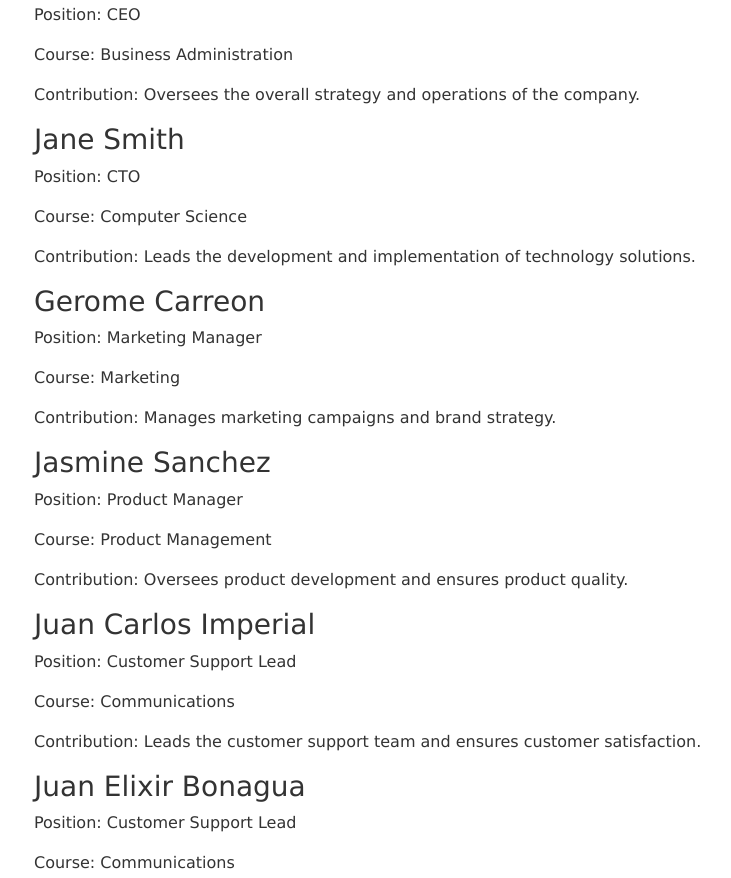
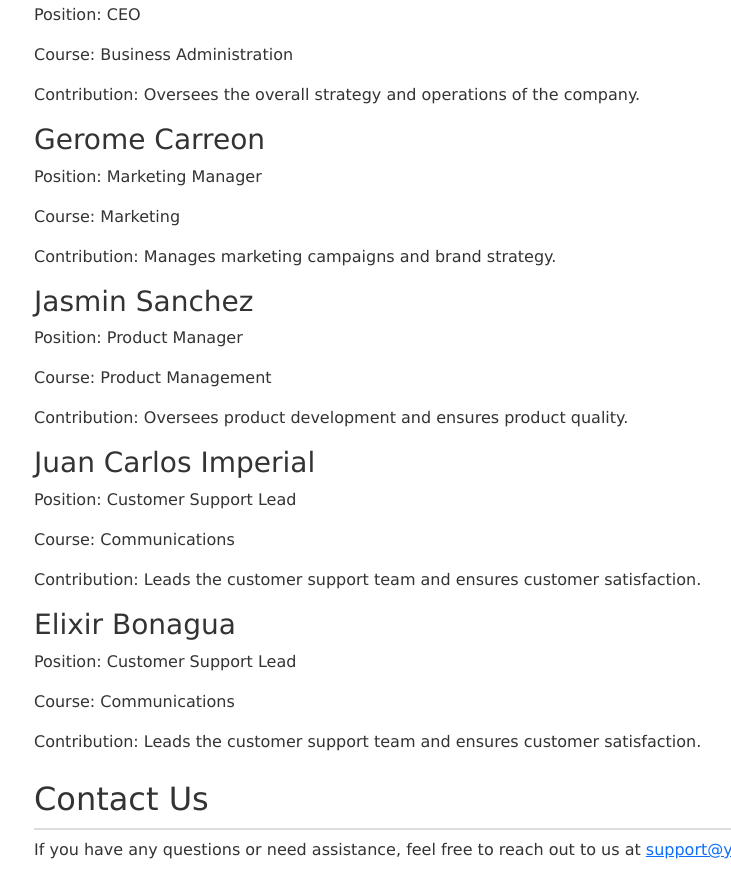
Before and after one commit to geromeeeee/ITS121-1L-G4-Final-Project, a plain HTML site: page about.html in a window 1280 px wide. Shown: the part 1059-1937 px from the top of the page, without its empty margins (48-779 px from the left). Drawn offline with nearby package versions, Linux system fonts and the light colour scheme.

Commit message:
Update about.html

```diff
--- a/about.html
+++ b/about.html
@@ -1,8 +1,8 @@
 <html lang="en">
 <head>
-    <meta charset="utf-8" />
+    <meta charset="utf-8">
     <meta http-equiv="X-UA-Compatible" content="IE=edge">
-    <title>Food Panda - Food Delivery Service</title>
+    <title>About</title>
     <meta name="viewport" content="width=device-width, initial-scale=1">
     <!-- External CSS stylesheets -->
     <link rel="stylesheet" href="itsprototype.css">
@@ -64,19 +64,13 @@
                 <p>Contribution: Oversees the overall strategy and operations of the company.</p>
             </div>
             <div class="team-member">
-                <h3>Jane Smith</h3>
-                <p>Position: CTO</p>
-                <p>Course: Computer Science</p>
-                <p>Contribution: Leads the development and implementation of technology solutions.</p>
-            </div>
-            <div class="team-member">
                 <h3>Gerome Carreon</h3>
                 <p>Position: Marketing Manager</p>
                 <p>Course: Marketing</p>
                 <p>Contribution: Manages marketing campaigns and brand strategy.</p>
             </div>
             <div class="team-member">
-                <h3>Jasmine Sanchez</h3>
+                <h3>Jasmin Sanchez</h3>
                 <p>Position: Product Manager</p>
                 <p>Course: Product Management</p>
                 <p>Contribution: Oversees product development and ensures product quality.</p>
@@ -88,7 +82,7 @@
                 <p>Contribution: Leads the customer support team and ensures customer satisfaction.</p>
             </div>
              <div class="team-member">
-                <h3>Juan Elixir Bonagua</h3>
+                <h3>Elixir Bonagua</h3>
                 <p>Position: Customer Support Lead</p>
                 <p>Course: Communications</p>
                 <p>Contribution: Leads the customer support team and ensures customer satisfaction.</p>
```
